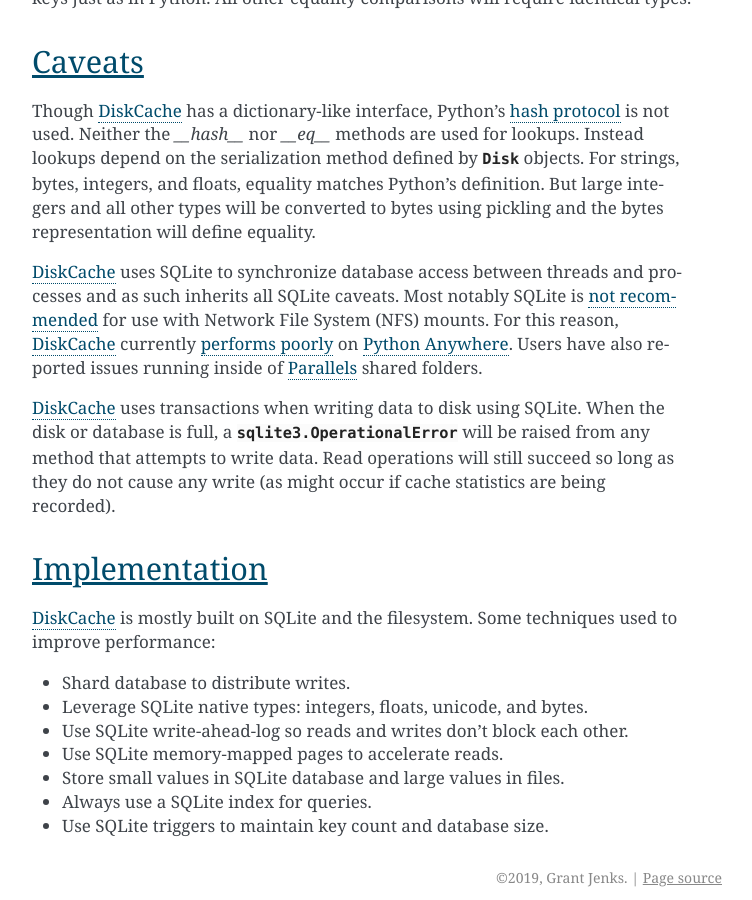
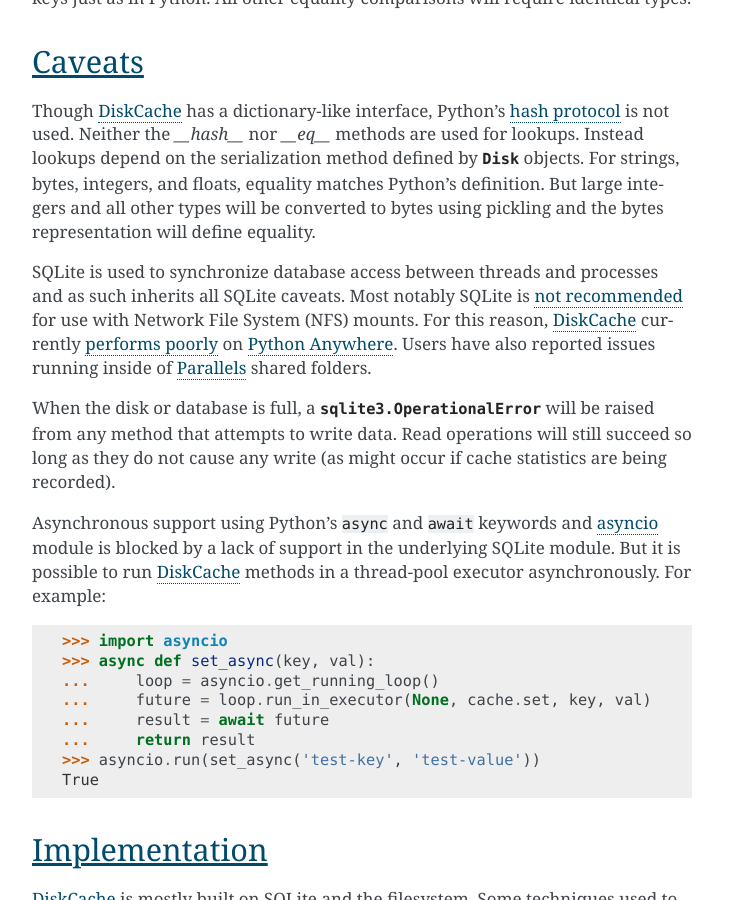
Before and after one commit to grantjenks/python-diskcache, a Sphinx documentation site: the page built from docs/tutorial.rst, in a window 1280 px wide and 900 px high, scrolled down 16801 px. Shown: the whole window, without its empty margins (388-1140 px from the left). Built offline with Sphinx 7.4.7, drawn with Linux system fonts in a browser that asks for light colours.

Commit message:
Update caveats regarding asyncio support

```diff
--- a/docs/tutorial.rst
+++ b/docs/tutorial.rst
@@ -865,24 +865,37 @@
 types will be converted to bytes using pickling and the bytes representation
 will define equality.
 
-:doc:`DiskCache <index>` uses SQLite to synchronize database access between
-threads and processes and as such inherits all SQLite caveats. Most notably
-SQLite is `not recommended`_ for use with Network File System (NFS) mounts. For
-this reason, :doc:`DiskCache <index>` currently `performs poorly`_ on `Python
-Anywhere`_. Users have also reported issues running inside of `Parallels`_
-shared folders.
+SQLite is used to synchronize database access between threads and processes and
+as such inherits all SQLite caveats. Most notably SQLite is `not recommended`_
+for use with Network File System (NFS) mounts. For this reason, :doc:`DiskCache
+<index>` currently `performs poorly`_ on `Python Anywhere`_. Users have also
+reported issues running inside of `Parallels`_ shared folders.
 
-:doc:`DiskCache <index>` uses transactions when writing data to disk using
-SQLite. When the disk or database is full, a :exc:`sqlite3.OperationalError`
-will be raised from any method that attempts to write data. Read operations
-will still succeed so long as they do not cause any write (as might occur if
-cache statistics are being recorded).
+When the disk or database is full, a :exc:`sqlite3.OperationalError` will be
+raised from any method that attempts to write data. Read operations will still
+succeed so long as they do not cause any write (as might occur if cache
+statistics are being recorded).
+
+Asynchronous support using Python's ``async`` and ``await`` keywords and
+`asyncio`_ module is blocked by a lack of support in the underlying SQLite
+module. But it is possible to run :doc:`DiskCache <index>` methods in a
+thread-pool executor asynchronously. For example::
+
+    >>> import asyncio
+    >>> async def set_async(key, val):
+    ...     loop = asyncio.get_running_loop()
+    ...     future = loop.run_in_executor(None, cache.set, key, val)
+    ...     result = await future
+    ...     return result
+    >>> asyncio.run(set_async('test-key', 'test-value'))
+    True
 
 .. _`hash protocol`: https://docs.python.org/library/functions.html#hash
 .. _`not recommended`: https://www.sqlite.org/faq.html#q5
 .. _`performs poorly`: https://www.pythonanywhere.com/forums/topic/1847/
 .. _`Python Anywhere`: https://www.pythonanywhere.com/
 .. _`Parallels`: https://www.parallels.com/
+.. _`asyncio`: https://docs.python.org/3/library/asyncio.html
 
 Implementation
 --------------
```
